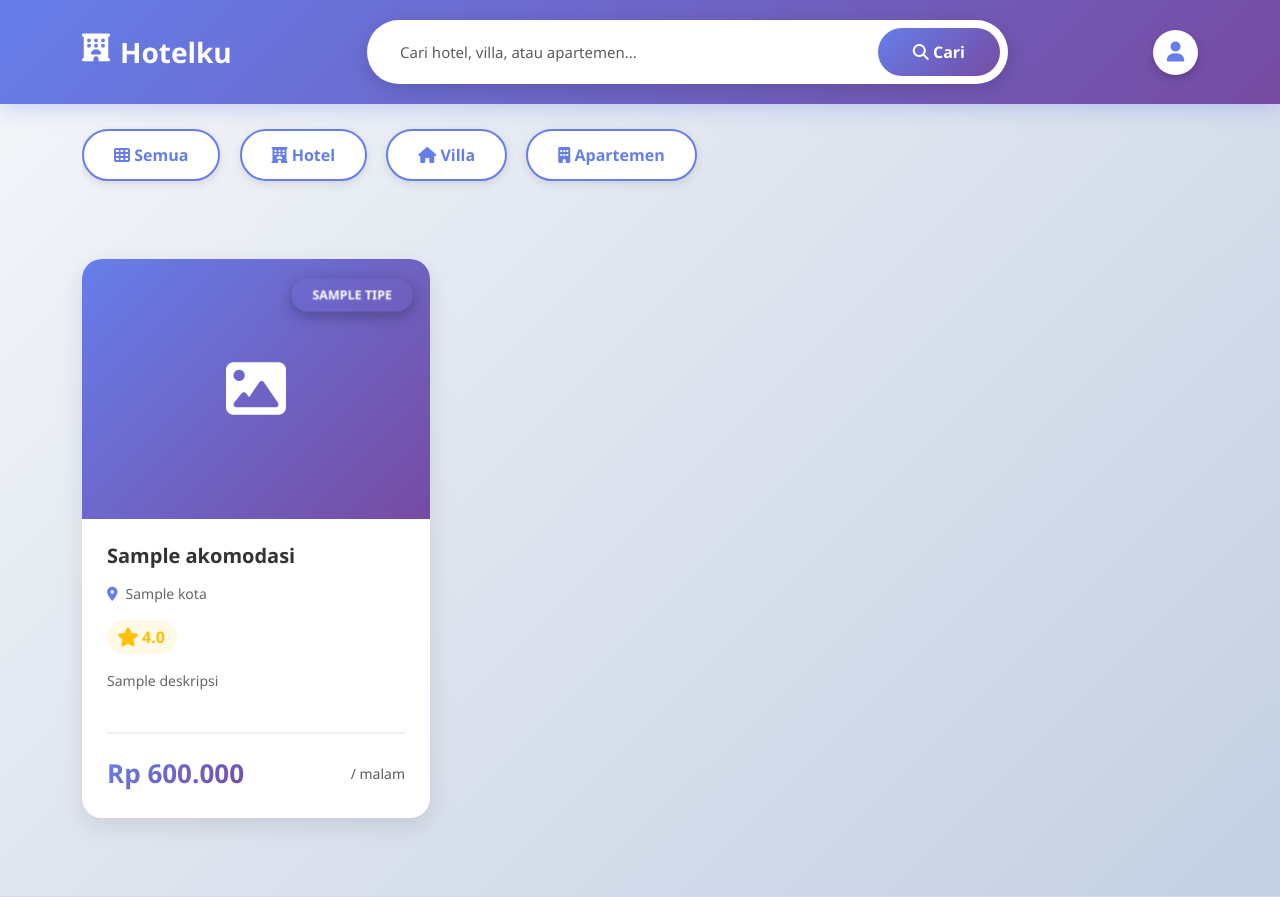
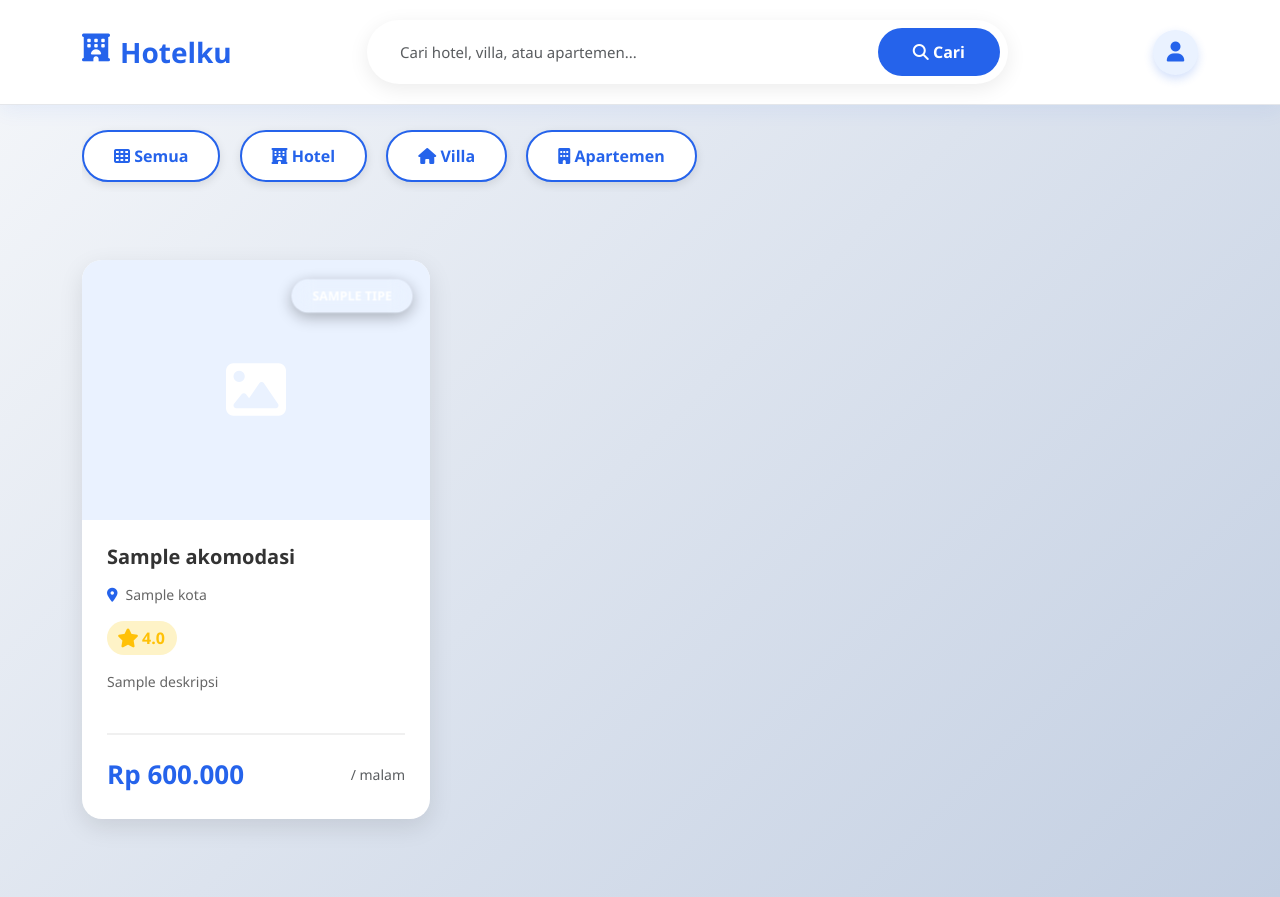
Before and after one commit to llynaaonlyy/ManajementHotel_CI4_New, a CodeIgniter 4 app: the page made by app/Views/home.php in a window 1280 px wide. Run offline with PHP 8.4 and a stand-in for CodeIgniter, Linux system fonts and the light colour scheme; the template is opened without the code that fills it: most values are stand-ins (such as "Sample title", 1, 10 or a date in 2020); data that the repository does not hold is empty; some libraries are stand-ins or nearby versions.

Commit message:
update file home.php

```diff
--- a/app/Views/detail.php
+++ b/app/Views/detail.php
@@ -553,7 +553,7 @@
             <?php if (!empty($foto)): ?>
                 <?php foreach ($foto as $index => $f): ?>
                     <div class="carousel-item <?= $index == 0 ? 'active' : '' ?>">
-                        <img src="<?= base_url('/ana/ManajementHotel_CI4_New/public/uploads/akomodasi/' . $f['foto']) ?>"
+                        <img src="<?= base_url('uploads/akomodasi/' . $f['foto']) ?>"
                             class="d-block w-100 carousel-img"
                             alt="Foto <?= $index + 1 ?>">
                     </div>
--- a/app/Views/home.php
+++ b/app/Views/home.php
@@ -24,14 +24,15 @@
         }
 
         .top-bar {
-            background: linear-gradient(135deg, #667eea 0%, #764ba2 100%);
+            background: #ffffff;
             padding: 20px 0;
-            box-shadow: 0 4px 20px rgba(102, 126, 234, 0.3);
+            box-shadow: 0 4px 20px rgba(37, 99, 235, 0.08);
             position: sticky;
             top: 0;
             z-index: 1000;
             backdrop-filter: blur(10px);
             animation: slideDown 0.5s ease-out;
+            border-bottom: 1px solid #e5e7eb;
         }
 
         @keyframes slideDown {
@@ -48,7 +49,7 @@
         .logo {
             font-size: 28px;
             font-weight: bold;
-            color: white;
+            color: #2563eb;
             text-decoration: none;
             display: inline-flex;
             align-items: center;
@@ -76,25 +77,25 @@
         }
 
         .user-name {
-            color: white;
+            color: #1f2937;
             margin-right: 10px;
             font-weight: 500;
-            text-shadow: 0 2px 4px rgba(0,0,0,0.2);
+            text-shadow: none;
         }
 
         .profil-icon {
             width: 45px;
             height: 45px;
             border-radius: 50%;
-            background: white;
+            background: #eaf2ff;
             display: flex;
             align-items: center;
             justify-content: center;
-            color: #667eea;
+            color: #2563eb;
             font-size: 20px;
             cursor: pointer;
             transition: all 0.3s ease;
-            box-shadow: 0 4px 10px rgba(0,0,0,0.2);
+            box-shadow: 0 4px 10px rgba(37, 99, 235, 0.2);
         }
 
         .profil-icon:hover {
@@ -136,7 +137,7 @@
             background: white;
             border-radius: 50px;
             padding: 8px;
-            box-shadow: 0 5px 20px rgba(0,0,0,0.15);
+            box-shadow: 0 5px 20px rgba(0,0,0,0.08);
             transition: all 0.3s ease;
         }
 
@@ -159,13 +160,14 @@
         .search-box button {
             border-radius: 50px;
             padding: 12px 35px;
-            background: linear-gradient(135deg, #667eea 0%, #764ba2 100%);
+            background: #2563eb;
             border: none;
             transition: all 0.3s ease;
             font-weight: 600;
         }
 
         .search-box button:hover {
+            background: #1e40af;
             transform: scale(1.05);
             box-shadow: 0 5px 15px rgba(102, 126, 234, 0.4);
         }
@@ -200,10 +202,10 @@
             display: inline-block;
             padding: 12px 30px;
             margin-right: 15px;
-            border: 2px solid #667eea;
+            border: 2px solid #2563eb;
             border-radius: 30px;
             background: white;
-            color: #667eea;
+            color: #2563eb;
             text-decoration: none;
             transition: all 0.3s ease;
             font-weight: 600;
@@ -257,7 +259,7 @@
             position: relative;
             overflow: hidden;
             height: 260px;
-            background: linear-gradient(135deg, #667eea 0%, #764ba2 100%);
+            background: #eaf2ff;
         }
 
         .card-akomodasi img {
@@ -277,7 +279,7 @@
             display: flex;
             align-items: center;
             justify-content: center;
-            background: linear-gradient(135deg, #667eea 0%, #764ba2 100%);
+            background: #eaf2ff;
             color: white;
             font-size: 60px;
         }
@@ -324,7 +318,7 @@
             align-items: center;
             gap: 5px;
             padding: 5px 12px;
-            background: #FFF9E6;
+            background: #fef3c7;
             border-radius: 20px;
         }
 
@@ -338,9 +332,10 @@
         }
 
         .price {
-            background: linear-gradient(135deg, #667eea 0%, #764ba2 100%);
+            background: none;
+            color: #2563eb;
             -webkit-background-clip: text;
-            -webkit-text-fill-color: transparent;
+            -webkit-text-fill-color: initial;
             background-clip: text;
             font-size: 26px;
             font-weight: bold;
@@ -355,7 +350,7 @@
         }
 
         .location i {
-            color: #667eea;
+            color: #2563eb;
         }
 
         .alert {
```
Also changed, not shown: other parts of app/Views/home.php (+10 -18 lines).
